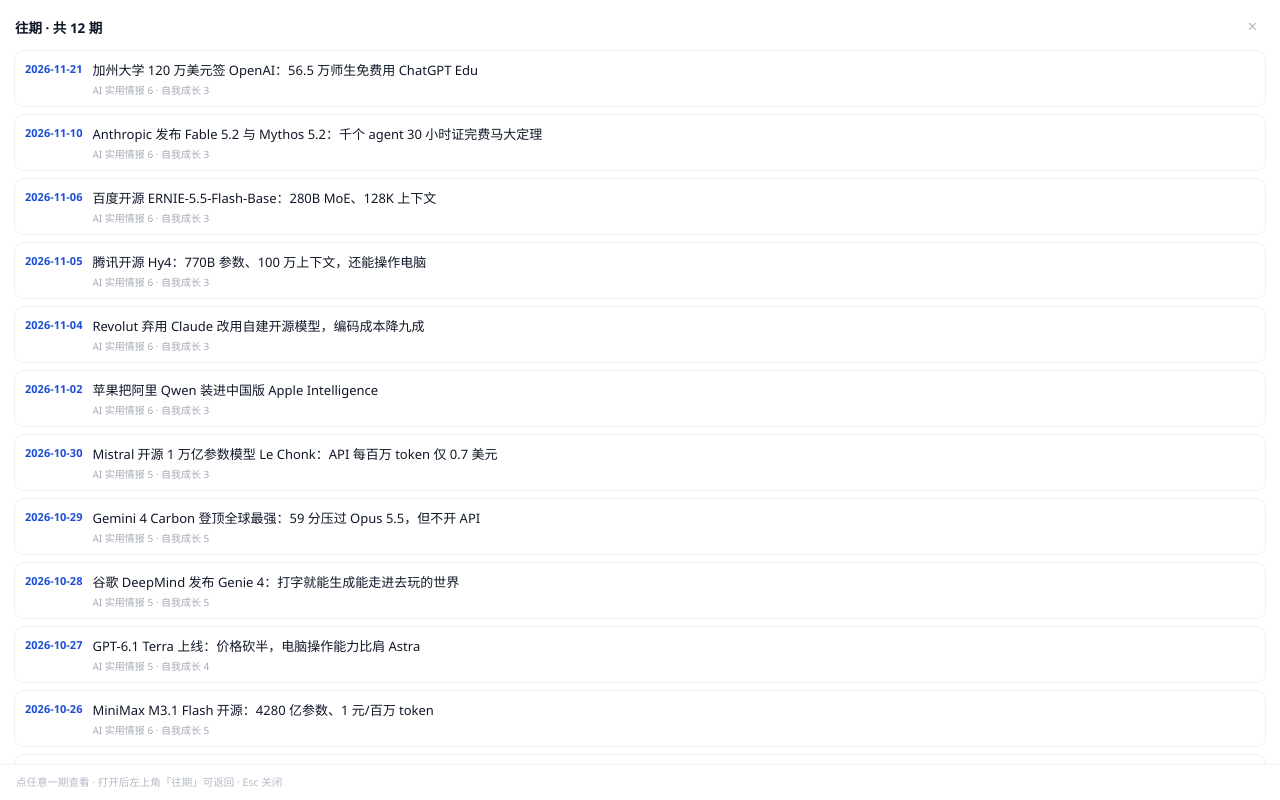
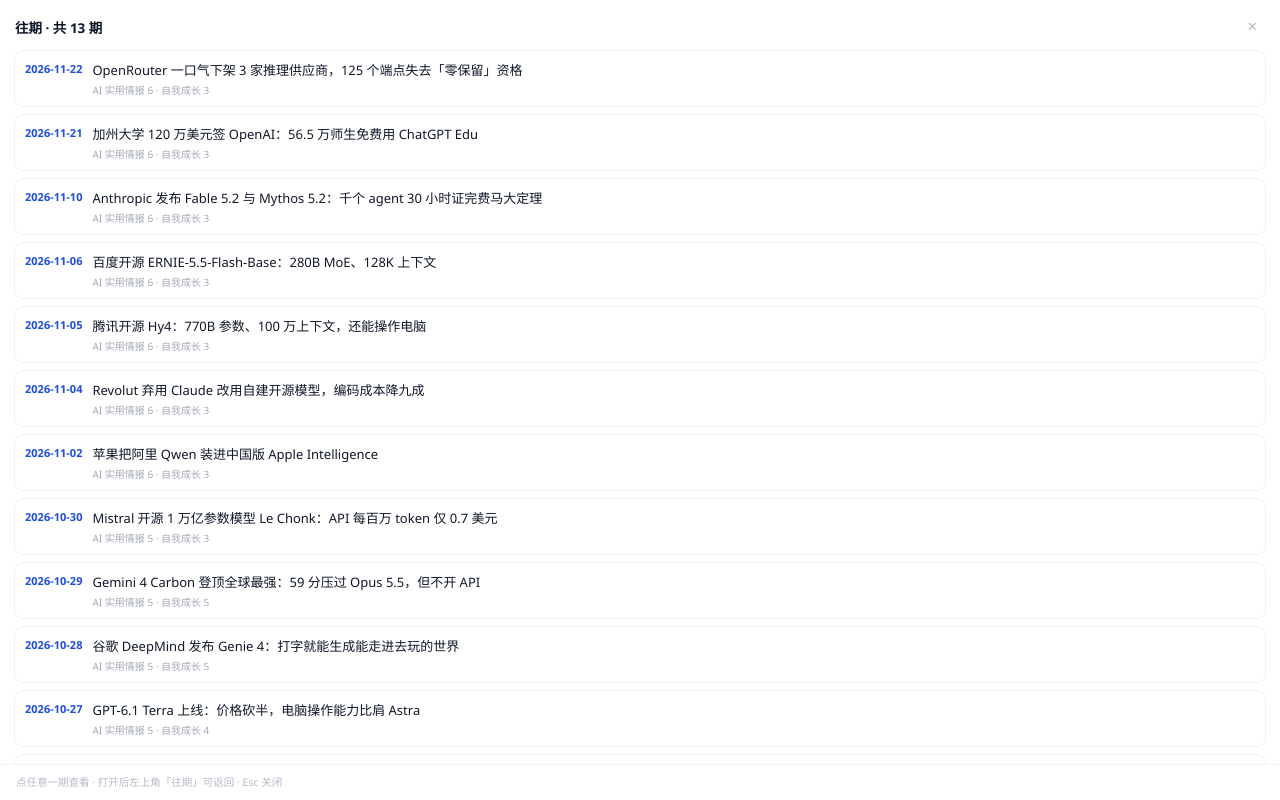
Before and after one commit to yjc445/ai-daily, a plain HTML site: page index.html in a window 1280 px wide. Drawn offline with Linux system fonts and the light colour scheme.

Commit message:
update index.html

```diff
--- a/index.html
+++ b/index.html
@@ -20,10 +20,17 @@ footer{flex:none;padding:9px 16px 11px;border-top:1px solid #f2f4f7;font-size:10
 </style></head>
 <body>
 <header>
-  <h1>往期 · 共 12 期</h1>
+  <h1>往期 · 共 13 期</h1>
   <button id="close" title="关闭 (Esc)">✕</button>
 </header>
 <main>
+  <a class="row" href="2026-11-22.html">
+    <div class="d">2026-11-22</div>
+    <div class="m">
+      <div class="top">OpenRouter 一口气下架 3 家推理供应商，125 个端点失去「零保留」资格</div>
+      <div class="sub">AI 实用情报 6 &#183; 自我成长 3</div>
+    </div>
+  </a>
   <a class="row" href="2026-11-21.html">
     <div class="d">2026-11-21</div>
     <div class="m">
```
